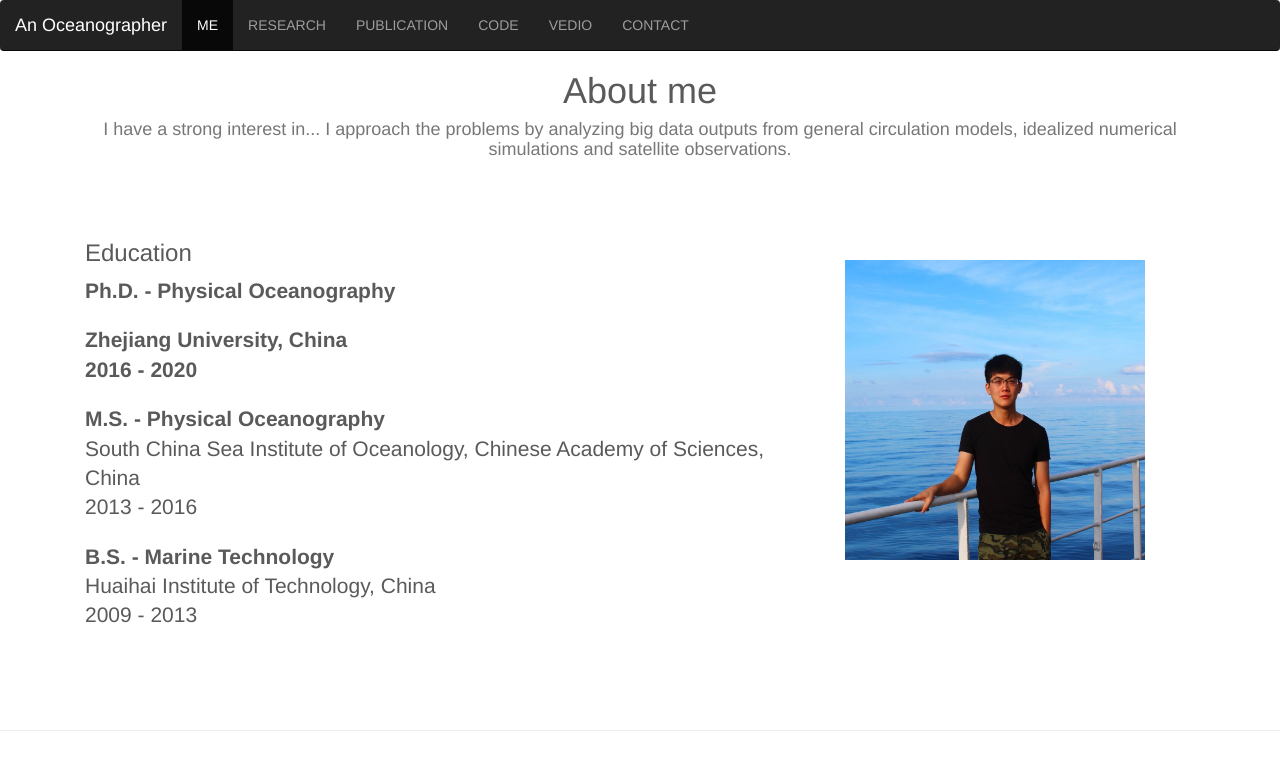
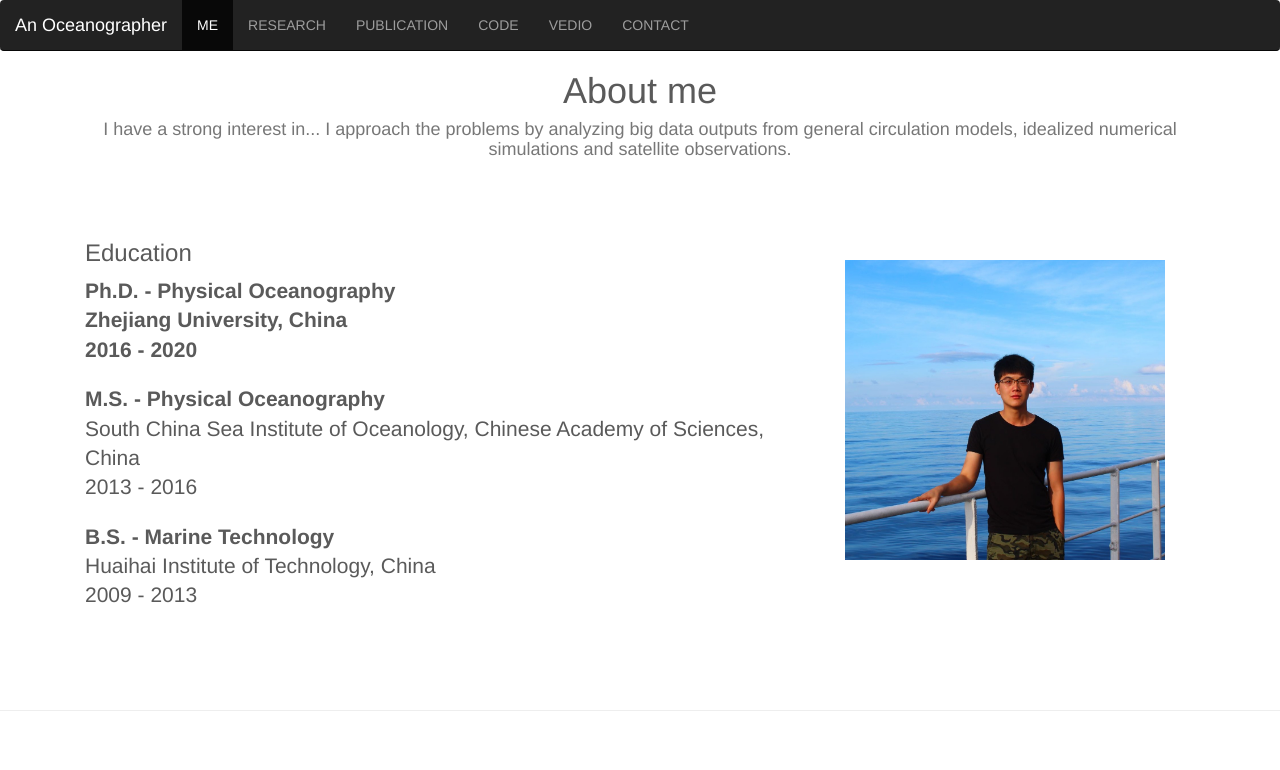
Before and after one commit to liutongya/liutongya.github.io, a Jekyll site: the page built from index.html, in a window 1280 px wide and 900 px high, scrolled down 1231 px. Shown: the top 770 px of the window. Built offline with Jekyll 4.4.1, drawn with Linux system fonts in a browser that asks for light colours.

Commit message:
Update index.html

```diff
--- a/index.html
+++ b/index.html
@@ -67,8 +67,7 @@
               <div class=""row featurette"">
                   <div class="col-lg-8">
                       <h3 class="section-heading">Education</h3>
-                      <p class="lead-dark lead"> <b>Ph.D. - Physical Oceanography</b><br>
-                      <p class="lead-dark lead"> <b>Zhejiang University, China<br>2016 - 2020
+                      <p class="lead-dark lead"> <b>Ph.D. - Physical Oceanography</b><br><b>Zhejiang University, China<br>2016 - 2020
                       </p>
                       <p class="lead-dark lead"> <b>M.S. - Physical Oceanography</b><br>South China Sea Institute of Oceanology, Chinese Academy of Sciences, China<br>2013 - 2016
                       </p>
@@ -78,7 +77,7 @@
               <div class="col-md-4">
                       <br />
                       <br />
-                      <img src="../img/me2.jpg" alt="" width="300" height="300">
+                      <img src="../img/me2.jpg" alt="" width="320" height="300">
               </div>
           </div>
       </div>
```
